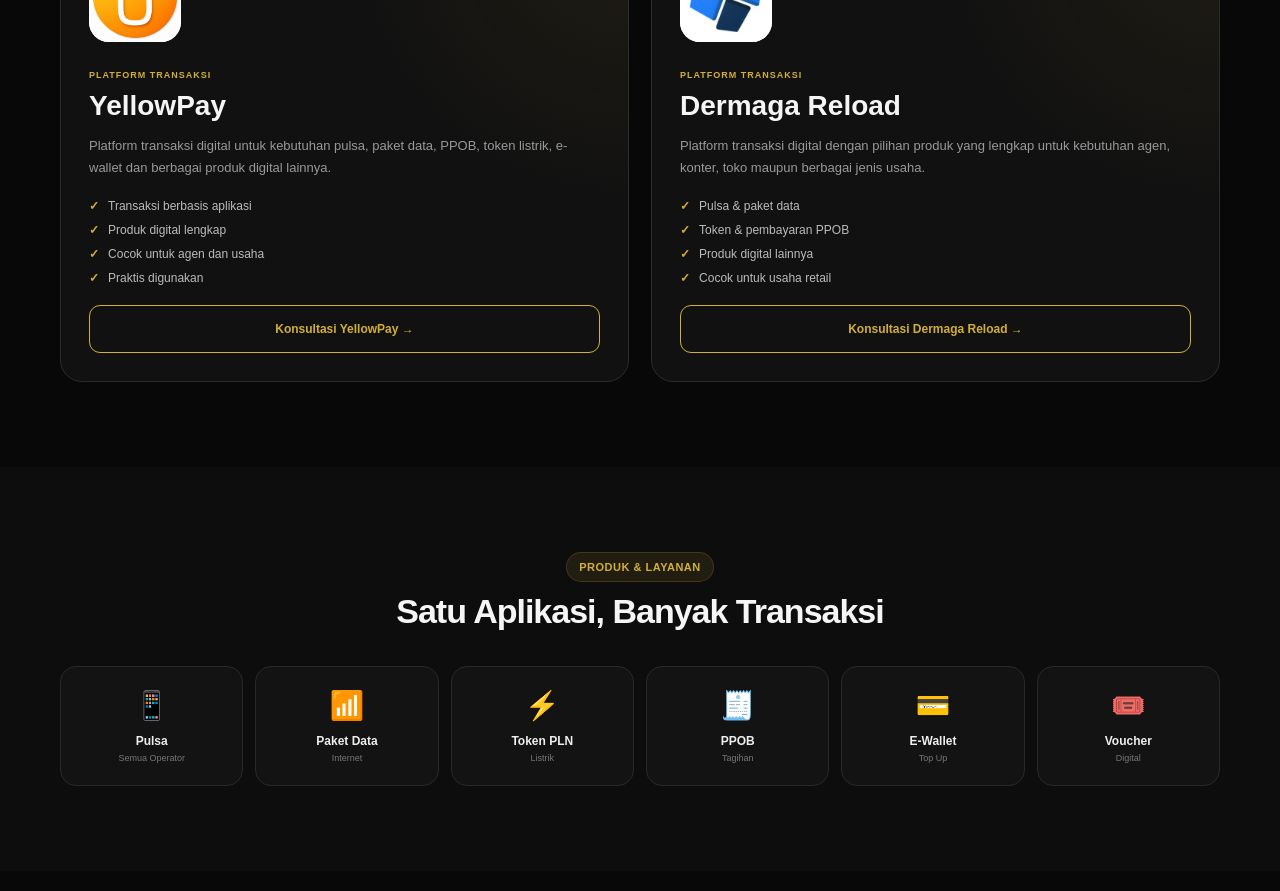
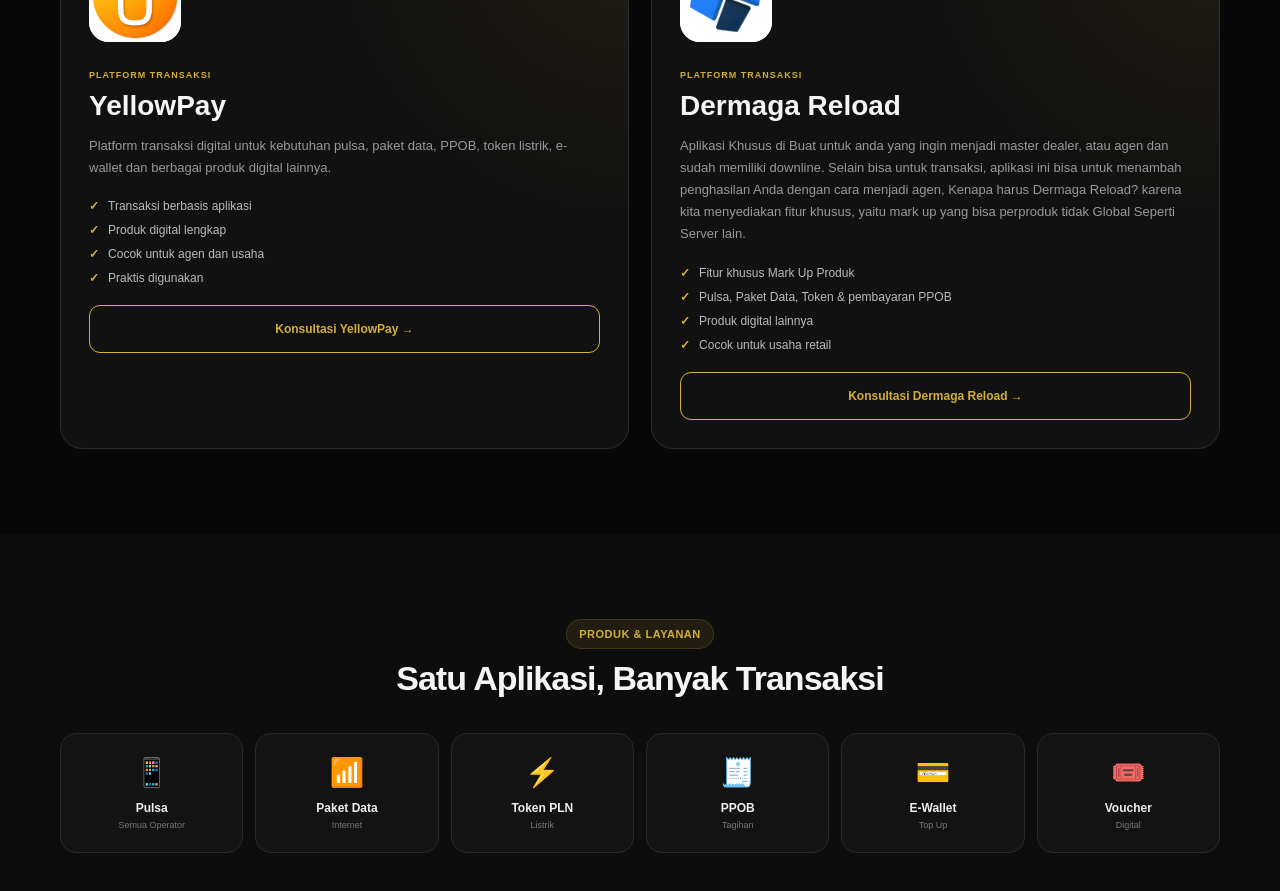
Before and after one commit to hendralocation01-cell/batara-project, a Next.js app: page /layanan/pulsa-ppob in a window 1280 px wide. Shown: the part 780-1671 px from the top of the page. Built offline with nearby package versions, Linux system fonts and the light colour scheme.

Commit message:
update nomor

```diff
--- a/app/layanan/pulsa-ppob/page.tsx
+++ b/app/layanan/pulsa-ppob/page.tsx
@@ -2,19 +2,19 @@
   const nomorWA = "628XXXXXXXXXX";
 
   const waYellowPay =
-    `https://wa.me/${nomorWA}?text=` +
+    `https://wa.me/6285724159878?text=` +
     encodeURIComponent(
       "Halo Batara Project, saya tertarik menjadi mitra YellowPay. Saya ingin mendapatkan informasi lebih lanjut."
     );
 
   const waDermaga =
-    `https://wa.me/${nomorWA}?text=` +
+    `https://wa.me/6285724159878?text=` +
     encodeURIComponent(
       "Halo Batara Project, saya tertarik menjadi mitra Dermaga Reload. Saya ingin mendapatkan informasi lebih lanjut."
     );
 
   const waUmum =
-    `https://wa.me/${nomorWA}?text=` +
+    `https://wa.me/6285724159878?text=` +
     encodeURIComponent(
       "Halo Batara Project, saya ingin konsultasi mengenai layanan Distributor Pulsa & PPOB."
     );
@@ -113,13 +113,15 @@
                 <h2>Dermaga Reload</h2>
 
                 <p>
-                  Platform transaksi digital dengan pilihan produk yang lengkap
-                  untuk kebutuhan agen, konter, toko maupun berbagai jenis usaha.
+                  Aplikasi Khusus di Buat untuk anda yang ingin menjadi master dealer, atau agen dan sudah memiliki downline.
+                  Selain bisa untuk transaksi, aplikasi ini bisa untuk menambah penghasilan Anda dengan cara menjadi agen,
+                  Kenapa harus Dermaga Reload?
+                  karena kita menyediakan fitur khusus, yaitu mark up yang bisa perproduk tidak Global Seperti Server lain.
                 </p>
 
                 <ul>
-                  <li>Pulsa & paket data</li>
-                  <li>Token & pembayaran PPOB</li>
+                  <li>Fitur khusus Mark Up Produk</li>
+                  <li>Pulsa, Paket Data, Token & pembayaran PPOB</li>
                   <li>Produk digital lainnya</li>
                   <li>Cocok untuk usaha retail</li>
                 </ul>
```
